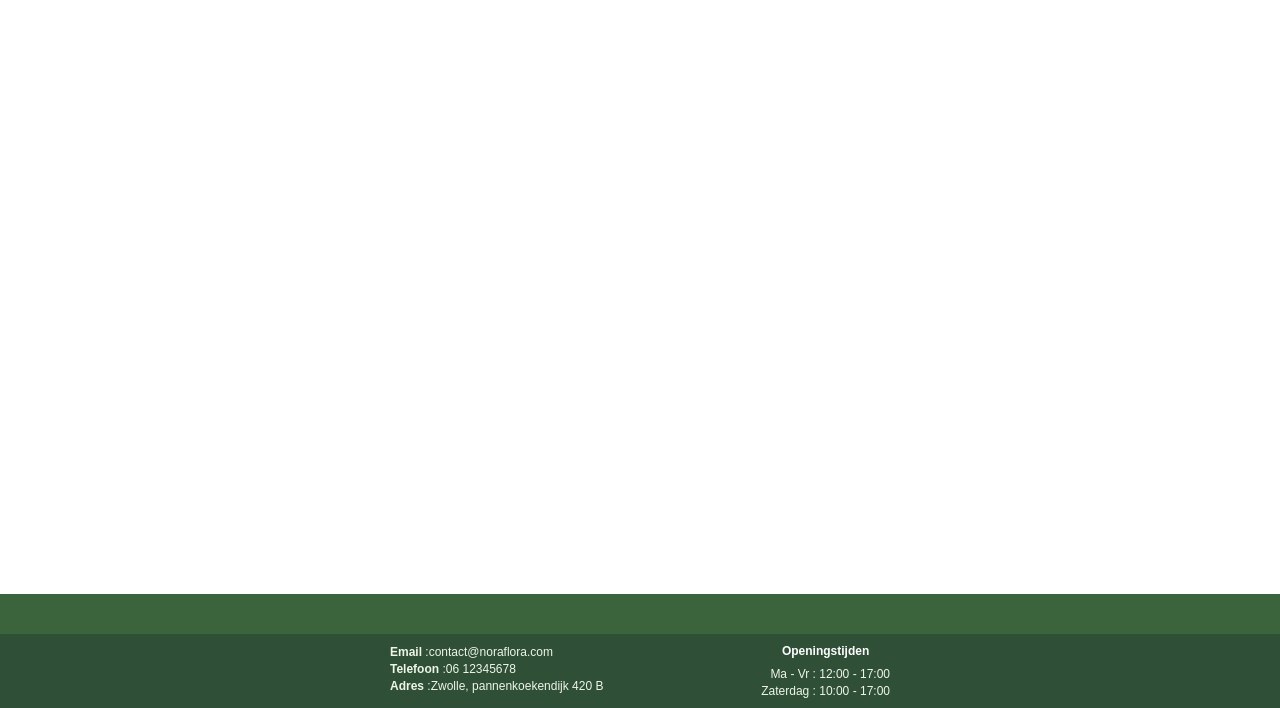
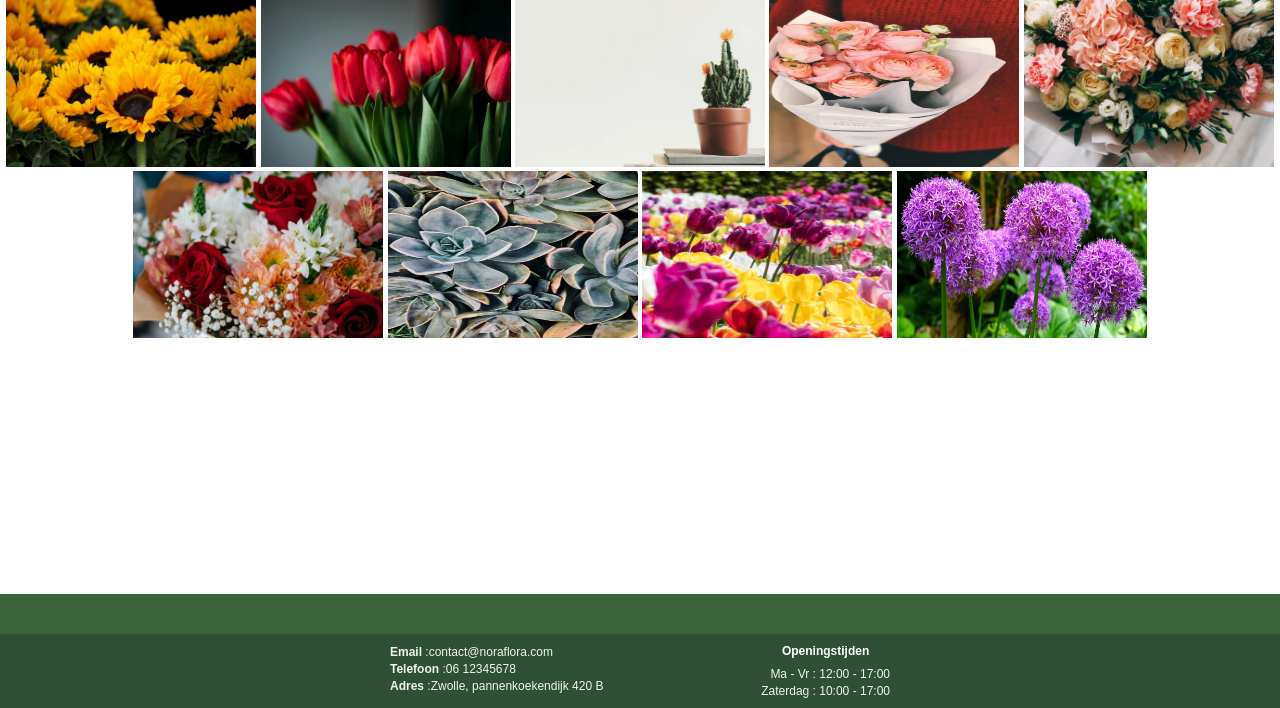
Before and after one commit to Lukas-1601/Nora-s-Flora-s2, a PHP site: page /Assortiment.html in a window 1280 px wide. Shown: the part 92-800 px from the top of the page. Run offline with PHP 8.4, Linux system fonts and the light colour scheme.

Commit message:
added flowers

```diff
--- a/Assortiment.html
+++ b/Assortiment.html
@@ -19,6 +19,17 @@
             <a href = "Contact.html">Contact</a>
         </nav>
             <section>
+                <div class="FlowerCollection">
+            <img src="Asset/sunflowers.jpg" alt="sunflowers" width="250vw" height="auto">
+            <img src="Asset/tulips.jpg" alt="tulips" width="250vw" height="auto">
+            <img src="Asset/Cactus.jpg" alt="cactus" width="250vw" height="167vw">
+            <img src="Asset/Rozen_Bouqet.jpg" alt="rozen_bouqet" width="250vw" height="167vw">
+            <img src="Asset/Trouwdag_bouqet.jpg" alt="trouwdag_bouqet" width="250vw" height="167vw">
+            <img src="Asset/Lente_bouqet.jpg" alt="lente_bouqet" width="250vw" height="167vw">
+            <img src="Asset/Diversen.jpg" alt="diversen" width="250vw" height="167vw">
+            <img src="Asset/Diverse_lente_bloemen.jpg" alt="diverse lente bloemen" width="250vw" height="167vw">
+            <img src="Asset/purple flower.jpg" alt="purple flower" width="250vw" height="167vw">
+                </div>
 
             </section>
         <footer>
```
Also changed, not shown: Styles.css (line endings or trailing spaces).
